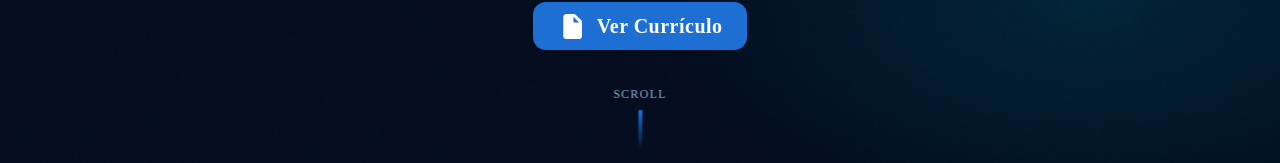
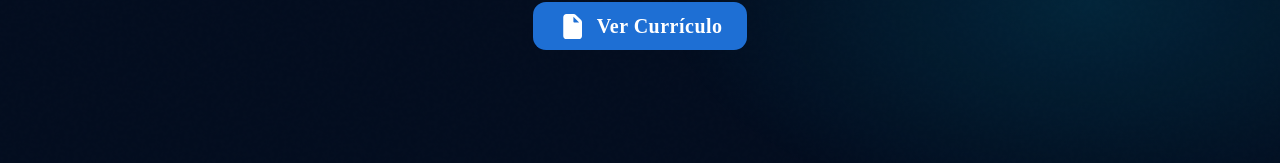
Before and after one commit to guisantosfr/portfolio, a Next.js app: page / in a window 1280 px wide. Shown: the part 637-800 px from the top of the page. Built offline with nearby package versions, Linux system fonts and the light colour scheme.

Commit message:
fix cv link

```diff
--- a/app/_components/hero.tsx
+++ b/app/_components/hero.tsx
@@ -78,11 +78,6 @@ export default function Hero() {
 
         </Button>
       </div>
-
-      <div className="absolute bottom-10 left-1/2 -translate-x-1/2 flex flex-col items-center gap-2 text-[#8ab4d8] text-xs tracking-widest uppercase animate-fade-up delay-1200">
-        <span>scroll</span>
-        <div className="w-1 h-10 bg-linear-to-b from-[#1e6fd4] to-transparent animate-scroll-line origin-top"></div>
-      </div>
     </section>
   )
 }
--- a/app/_data/about.ts
+++ b/app/_data/about.ts
@@ -5,7 +5,7 @@ export const aboutData = {
         linkedin: 'https://linkedin.com/in/guisantosfr',
         github: 'https://github.com/guisantosfr'
     },
-    cvUrl: 'https://drive.google.com/file/d/15V8wU7m6K0x6IX7s3Turlo69hTPO1h8O/view?usp=sharing', // Exemplo de link do Google Drive
+    cvUrl: 'https://docs.google.com/document/d/1z9qrFwPmYnLV1_6TZiilen9W3jXh8cW8ZYbFROB4cmw/edit?usp=sharing', // Exemplo de link do Google Drive
     aboutMe: [
         "Sou desenvolvedor de software com foco em aplicações web e mobile, atuando tanto no frontend quanto no backend. Tenho experiência com tecnologias como React, Vue, Node.js e React Native, desenvolvendo soluções que priorizam performance, organização e boa experiência do usuário.",
         "Ao longo da minha trajetória, participei de projetos acadêmicos e profissionais que que contribuíram para o desenvolvimento do meu pensamento crítico e da minha organização como desenvolvedor.",
```
